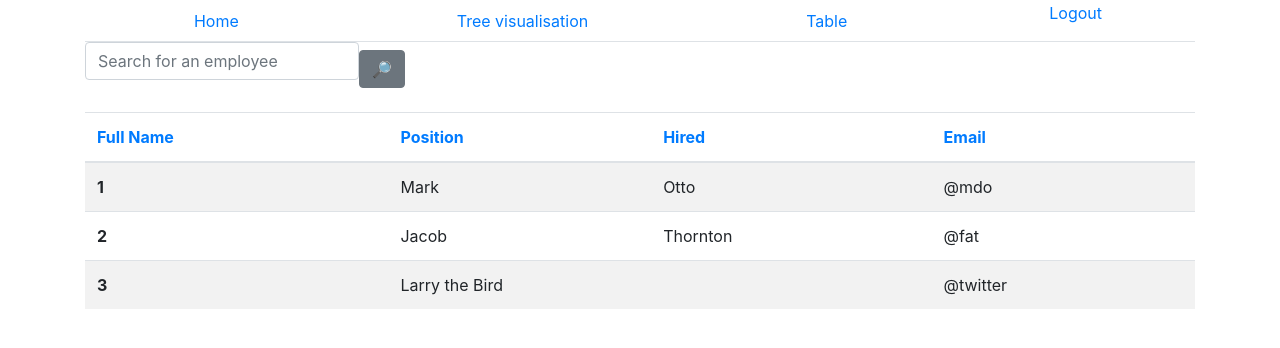
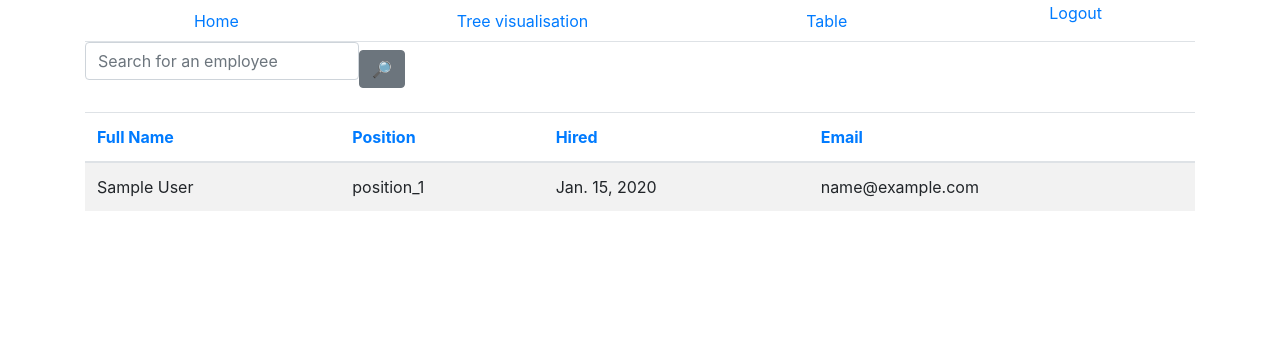
Before and after one commit to sbilikepy/ANC_test_task, a Django app: page /employees/ in a window 1280 px wide. Shown: the top 348 px of the page. Run offline with Django 5.2, Linux system fonts and the light colour scheme; a user stored in the database is signed in; data comes from the database, SQL or seed files in the repository; tables that the repository leaves empty hold one stand-in row (values such as "Sample post"); some libraries are stand-ins or nearby versions.

Commit message:
fill td by data

```diff
--- a/templates/staff_management/employee/employee_list.html
+++ b/templates/staff_management/employee/employee_list.html
@@ -26,24 +26,16 @@
     </tr>
     </thead>
     <tbody>
+    {% for employee in employee_list %}
       <tr>
-      <th scope="row">1</th>
-      <td>Mark</td>
-      <td>Otto</td>
-      <td>@mdo</td>
+        <td>{{ employee.full_name }}</td>
+        <td>{{ employee.position.name }}</td>
+        <td>{{ employee.hired }}</td>
+        <td>{{ employee.email }}</td>
       </tr>
-    <tr>
-      <th scope="row">2</th>
-      <td>Jacob</td>
-      <td>Thornton</td>
-      <td>@fat</td>
-    </tr>
-    <tr>
-      <th scope="row">3</th>
-      <td colspan="2">Larry the Bird</td>
-      <td>@twitter</td>
-    </tr>
+    {% endfor %}
     </tbody>
   </table>
 
+
 {% endblock %}
```
Lines whose indentation alone changed are shown as unchanged.
